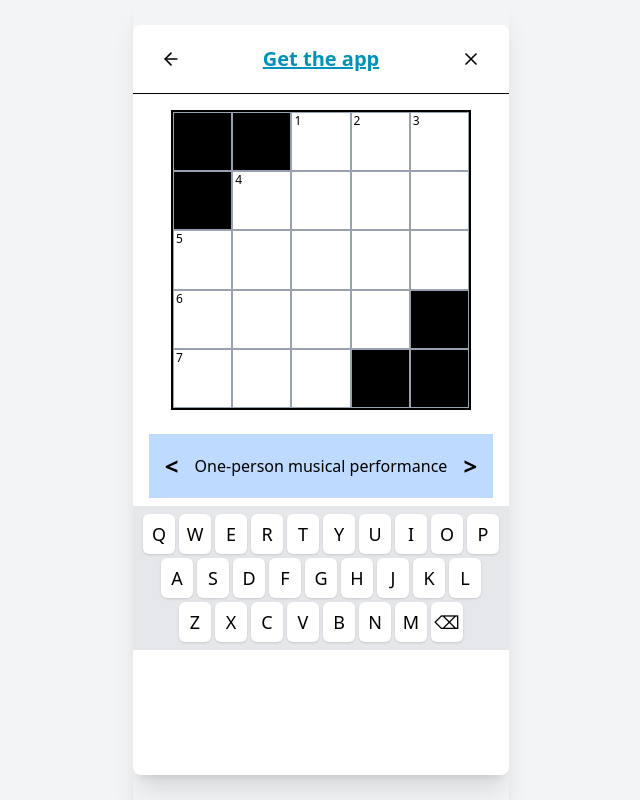
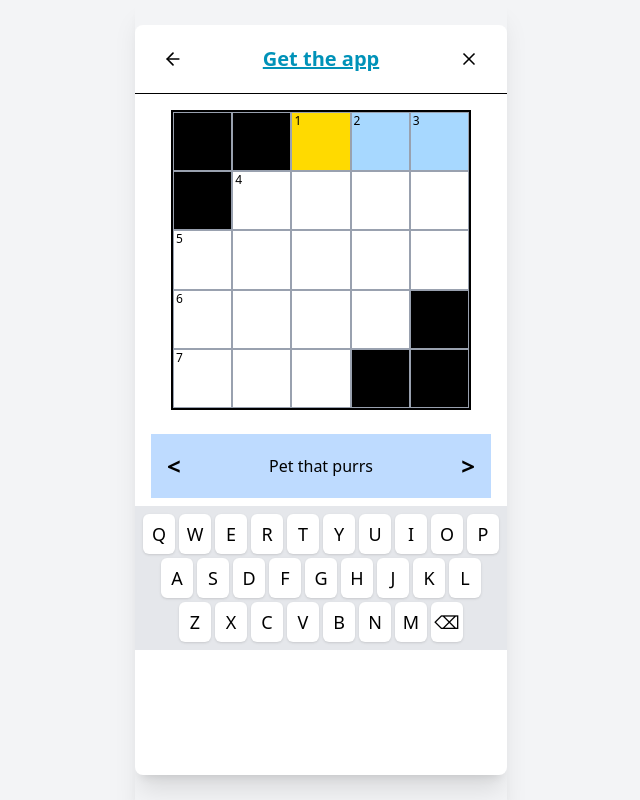
Before and after one commit to WaltGreenwich/crossword-app, a React (Vite) app: page /play in a window 1280 px wide. Shown: the whole page, without its empty margins (319-959 px from the left). Built offline with nearby package versions, Linux system fonts and the light colour scheme.

Commit message:
Crossword

```diff
--- a/src/components/ClueNavigation.tsx
+++ b/src/components/ClueNavigation.tsx
@@ -1,19 +1,83 @@
 import { useCrossword } from "../context/CrosswordContext";
+import { useEffect, useState } from "react";
 
 export default function ClueNavigation() {
-  const { getCurrentClueText, moveToNextClue, moveToPrevClue } = useCrossword();
+  const {
+    puzzle,
+    currentClue,
+    currentDirection,
+    setCurrentClue,
+    setCurrentDirection,
+    setCurrentCell,
+  } = useCrossword();
+  const [initialClueText, setInitialClueText] = useState<string>("");
+
+  useEffect(() => {
+    // Al montar el componente, establece la primera pista horizontal como la inicial
+    if (puzzle.clues?.across?.length > 0) {
+      const firstAcrossClue = puzzle.clues.across[0];
+      setInitialClueText(firstAcrossClue.clue);
+      setCurrentClue(firstAcrossClue.number);
+      setCurrentDirection("across");
+
+      // Busca la primera celda correspondiente a la clave número 1 (horizontal)
+      for (let r = 0; r < puzzle.grid.length; r++) {
+        for (let c = 0; c < puzzle.grid[0].length; c++) {
+          if (
+            puzzle.grid[r][c]?.clueNumbers?.across === firstAcrossClue.number
+          ) {
+            setCurrentCell([r, c]);
+            return; // Salimos al encontrar la primera celda
+          }
+        }
+      }
+    }
+  }, [puzzle.clues, setCurrentClue, setCurrentDirection, setCurrentCell]);
+
+  const getCurrentClueText = () => {
+    if (!currentClue) return "";
+
+    const clue =
+      currentDirection === "across"
+        ? puzzle.clues.across.find((c) => c.number === currentClue)
+        : puzzle.clues.down.find((c) => c.number === currentClue);
+
+    return clue ? clue.clue : "";
+  };
+
+  const handlePrevClue = () => {
+    if (!currentClue) return;
+    const clues = puzzle.clues[currentDirection];
+    const currentIndex =
+      clues?.findIndex((c) => c.number === currentClue) ?? -1;
+    if (currentIndex > 0 && clues) {
+      setCurrentClue(clues[currentIndex - 1].number);
+      // Aquí podrías también actualizar currentCell a la primera celda de esta pista si lo deseas
+    }
+  };
+
+  const handleNextClue = () => {
+    if (!currentClue) return;
+    const clues = puzzle.clues[currentDirection];
+    const currentIndex =
+      clues?.findIndex((c) => c.number === currentClue) ?? -1;
+    if (clues && currentIndex < clues.length - 1) {
+      setCurrentClue(clues[currentIndex + 1].number);
+      // Aquí podrías también actualizar currentCell a la primera celda de esta pista si lo deseas
+    }
+  };
 
   return (
     <div className="flex items-center justify-between p-4 bg-blue-200">
-      <button className="text-2xl font-bold" onClick={moveToPrevClue}>
+      <button className="text-2xl font-bold" onClick={handlePrevClue}>
         &lt;
       </button>
 
       <div className="text-center flex-1 px-4 truncate">
-        {getCurrentClueText() || "One-person musical performance"}
+        {getCurrentClueText() || initialClueText || "Selecciona una celda"}
       </div>
 
-      <button className="text-2xl font-bold" onClick={moveToNextClue}>
+      <button className="text-2xl font-bold" onClick={handleNextClue}>
         &gt;
       </button>
     </div>
--- a/src/context/CrosswordContext.tsx
+++ b/src/context/CrosswordContext.tsx
@@ -63,20 +63,18 @@ export function CrosswordProvider({ children }: { children: ReactNode }) {
     const [row, col] = currentCell;
 
     if (currentDirection === "across") {
-      // Try to move right
       let nextCol = col + 1;
       while (nextCol < puzzle.grid[0].length) {
-        if (!puzzle.grid[row][nextCol].isBlocked) {
+        if (!puzzle.grid[row][nextCol]?.isBlocked) {
           setCurrentCell([row, nextCol]);
           return;
         }
         nextCol++;
       }
     } else {
-      // Try to move down
       let nextRow = row + 1;
       while (nextRow < puzzle.grid.length) {
-        if (!puzzle.grid[nextRow][col].isBlocked) {
+        if (!puzzle.grid[nextRow][col]?.isBlocked) {
           setCurrentCell([nextRow, col]);
           return;
         }
@@ -91,20 +89,18 @@ export function CrosswordProvider({ children }: { children: ReactNode }) {
     const [row, col] = currentCell;
 
     if (currentDirection === "across") {
-      // Try to move left
       let prevCol = col - 1;
       while (prevCol >= 0) {
-        if (!puzzle.grid[row][prevCol].isBlocked) {
+        if (!puzzle.grid[row][prevCol]?.isBlocked) {
           setCurrentCell([row, prevCol]);
           return;
         }
         prevCol--;
       }
     } else {
-      // Try to move up
       let prevRow = row - 1;
       while (prevRow >= 0) {
-        if (!puzzle.grid[prevRow][col].isBlocked) {
+        if (!puzzle.grid[prevRow][col]?.isBlocked) {
           setCurrentCell([prevRow, col]);
           return;
         }
@@ -124,10 +120,9 @@ export function CrosswordProvider({ children }: { children: ReactNode }) {
       const nextClue = clues[currentIndex + 1];
       setCurrentClue(nextClue.number);
 
-      // Find the first cell of the next clue
       for (let r = 0; r < puzzle.grid.length; r++) {
         for (let c = 0; c < puzzle.grid[0].length; c++) {
-          const clueNumbers = puzzle.grid[r][c].clueNumbers;
+          const clueNumbers = puzzle.grid[r][c]?.clueNumbers;
           if (clueNumbers) {
             if (
               currentDirection === "across" &&
@@ -160,10 +155,9 @@ export function CrosswordProvider({ children }: { children: ReactNode }) {
       const prevClue = clues[currentIndex - 1];
       setCurrentClue(prevClue.number);
 
-      // Find the first cell of the previous clue
       for (let r = 0; r < puzzle.grid.length; r++) {
         for (let c = 0; c < puzzle.grid[0].length; c++) {
-          const clueNumbers = puzzle.grid[r][c].clueNumbers;
+          const clueNumbers = puzzle.grid[r][c]?.clueNumbers;
           if (clueNumbers) {
             if (
               currentDirection === "across" &&
--- a/src/data/puzzleData.ts
+++ b/src/data/puzzleData.ts
@@ -9,46 +9,138 @@ export const puzzleData: PuzzleData = {
         isBlocked: false,
         answer: "C",
         revealed: false,
-        clueNumbers: { across: 1 },
+        clueNumbers: { across: 1, down: 1 },
+        acrossClueText: "Pet that purrs",
+        downClueText: "Where lawyers and judges work",
       },
       {
         isBlocked: false,
         answer: "A",
         revealed: false,
-        clueNumbers: { across: 2 },
+        clueNumbers: { across: 2, down: 2 },
+        acrossClueText: "Pet that purrs",
+        downClueText: "In addition",
       },
       {
         isBlocked: false,
         answer: "T",
         revealed: false,
-        clueNumbers: { across: 3 },
+        clueNumbers: { across: 3, down: 3 },
+        acrossClueText: "Pet that purrs",
+        downClueText: "One of five on a foot",
       },
     ],
     [
       { isBlocked: true },
-      { isBlocked: false, answer: "S", clueNumbers: { across: 4 } },
-      { isBlocked: false, answer: "O" },
-      { isBlocked: false, answer: "L" },
-      { isBlocked: false, answer: "O" },
+      {
+        isBlocked: false,
+        answer: "S",
+        clueNumbers: { across: 4, down: 4 },
+        acrossClueText: "One-person musical performance",
+        downClueText: "Opposite of 'out' in baseball",
+      },
+      {
+        isBlocked: false,
+        answer: "O",
+
+        acrossClueText: "One-person musical performance",
+        downClueText: "Where lawyers and judges work",
+      },
+      {
+        isBlocked: false,
+        answer: "L",
+        acrossClueText: "One-person musical performance",
+        downClueText: "In addition",
+      },
+      {
+        isBlocked: false,
+        answer: "O",
+        acrossClueText: "One-person musical performance",
+        downClueText: "One of five on a foot",
+      },
     ],
     [
-      { isBlocked: false, answer: "P", clueNumbers: { down: 5 } },
-      { isBlocked: false, answer: "A" },
-      { isBlocked: false, answer: "U" },
-      { isBlocked: false, answer: "S" },
-      { isBlocked: false, answer: "E" },
+      {
+        isBlocked: false,
+        answer: "P",
+        clueNumbers: { across: 5, down: 5 },
+        acrossClueText: " ⏸️ on a YouTube video",
+        downClueText: "Furry foot",
+      },
+      {
+        isBlocked: false,
+        answer: "A",
+        acrossClueText: " ⏸️ on a YouTube video",
+        downClueText: "Opposite of 'out' in baseball",
+      },
+      {
+        isBlocked: false,
+        answer: "U",
+        acrossClueText: " ⏸️ on a YouTube video",
+        downClueText: "Where lawyers and judges work",
+      },
+      {
+        isBlocked: false,
+        answer: "S",
+        acrossClueText: " ⏸️ on a YouTube video",
+        downClueText: "In addition",
+      },
+      {
+        isBlocked: false,
+        answer: "E",
+        acrossClueText: " ⏸️ on a YouTube video",
+        downClueText: "One of five on a foot",
+      },
     ],
     [
-      { isBlocked: false, answer: "A", clueNumbers: { down: 6 } },
-      { isBlocked: false, answer: "F" },
-      { isBlocked: false, answer: "R" },
-      { isBlocked: false, answer: "O" },
+      {
+        isBlocked: false,
+        answer: "A",
+        clueNumbers: { across: 6, down: 6 },
+        acrossClueText: "Hairdo with a pick",
+        downClueText: "Furry foot",
+      },
+      {
+        isBlocked: false,
+        answer: "F",
+        acrossClueText: "Hairdo with a pick",
+        downClueText: "Opposite of 'out' in baseball",
+      },
+      {
+        isBlocked: false,
+        answer: "R",
+        acrossClueText: "Hairdo with a pick",
+        downClueText: "Where lawyers and judges work",
+      },
+      {
+        isBlocked: false,
+        answer: "O",
+        acrossClueText: "Hairdo with a pick",
+        downClueText: "In addition",
+      },
       { isBlocked: true },
     ],
     [
-      { isBlocked: false, answer: "W", clueNumbers: { down: 7 } },
-      { isBlocked: false, answer: "E" },
-      { isBlocked: false, answer: "T" },
+      {
+        isBlocked: false,
+        answer: "W",
+        clueNumbers: { across: 7, down: 7 },
+        acrossClueText: "In need of a towel",
+        downClueText: "Furry foot",
+      },
+      {
+        isBlocked: false,
+        answer: "E",
+        acrossClueText: "In need of a towel",
+        downClueText: "Opposite of 'out' in baseball",
+      },
+      {
+        isBlocked: false,
+        answer: "T",
+
+        acrossClueText: "In need of a towel",
+        downClueText: "Where lawyers and judges work",
+      },
       { isBlocked: true },
       { isBlocked: true },
     ],
@@ -56,8 +148,6 @@ export const puzzleData: PuzzleData = {
   clues: {
     across: [
       { number: 1, clue: "Pet that purrs", answer: "CAT" },
-      { number: 2, clue: "Pet that purrs", answer: "CAT" },
-      { number: 3, clue: "Pet that purrs", answer: "CAT" },
       { number: 4, clue: "One-person musical performance", answer: "SOLO" },
       { number: 5, clue: " ⏸️ on a YouTube video", answer: "PAUSE" },
       { number: 6, clue: "Hairdo with a pick", answer: "AFRO" },
@@ -67,7 +157,7 @@ export const puzzleData: PuzzleData = {
       { number: 1, clue: "Where lawyers and judges work", answer: "COURT" },
       { number: 2, clue: "In addition", answer: "ALSO" },
       { number: 3, clue: "One of five on a foot", answer: "TOE" },
-      { number: 4, clue: "Opposite of 'out' in baseball ", answer: "SAFE" },
+      { number: 4, clue: "Opposite of 'out' in baseball", answer: "SAFE" },
       { number: 5, clue: "Furry foot", answer: "PAW" },
       { number: 6, clue: "Furry foot", answer: "PAW" },
       { number: 7, clue: "Furry foot", answer: "PAW" },
--- a/src/types.ts
+++ b/src/types.ts
@@ -6,6 +6,8 @@ export interface CellData {
     across?: number;
     down?: number;
   };
+  acrossClueText?: string;
+  downClueText?: string;
 }
 
 export interface Clue {
```
Also changed, not shown: src/components/CrosswordGrid.tsx (+19 -51 lines), src/components/Keyboard.tsx (+0 -67 lines).
